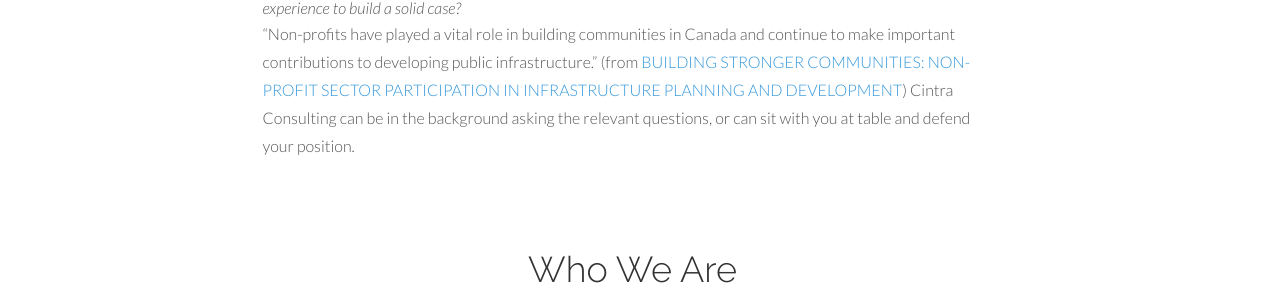
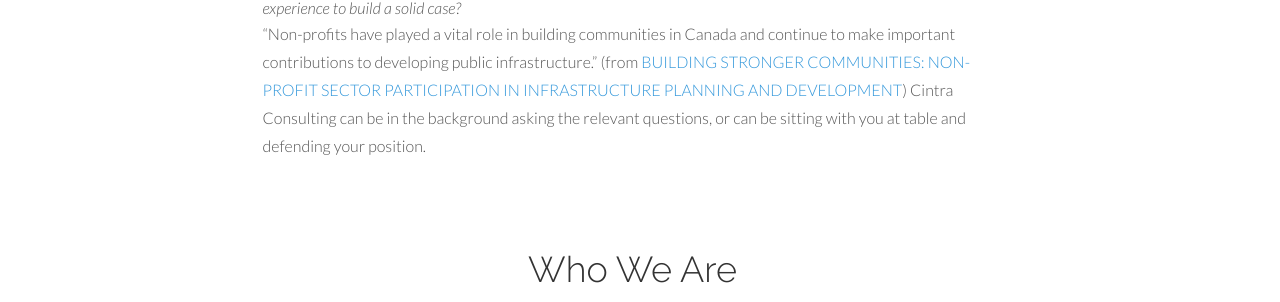
Before and after one commit to Cintra/cintra.github.io, a Jekyll site: the page index.html, which Jekyll copies as it is, in a window 1280 px wide and 900 px high, scrolled down 1271 px. Shown: the part 180-482 px from the top of the window. Built offline with Jekyll 4.4.1, drawn with Linux system fonts in a browser that asks for light colours.

Commit message:
typo in the last sentence of a paragraph

```diff
--- a/index.html
+++ b/index.html
@@ -128,7 +128,7 @@
 				<p>“Non-profits have played a vital role in building communities in Canada and continue to
 				make important contributions to developing public infrastructure.” (from <a href="http://www.vancitycommunityfoundation.com/i/pdf/Building_Stronger_Communities_EN.pdf">BUILDING STRONGER COMMUNITIES: NON-PROFIT SECTOR PARTICIPATION IN
 				INFRASTRUCTURE PLANNING AND DEVELOPMENT</a>)  Cintra Consulting can be in
-				the background asking the relevant questions, or can sit with you at table and defend your position.
+				the background asking the relevant questions, or can be sitting with you at table and defending your position.
 				</p>
 				</div><!-- col-lg -->
 			</div><!-- row -->
```
